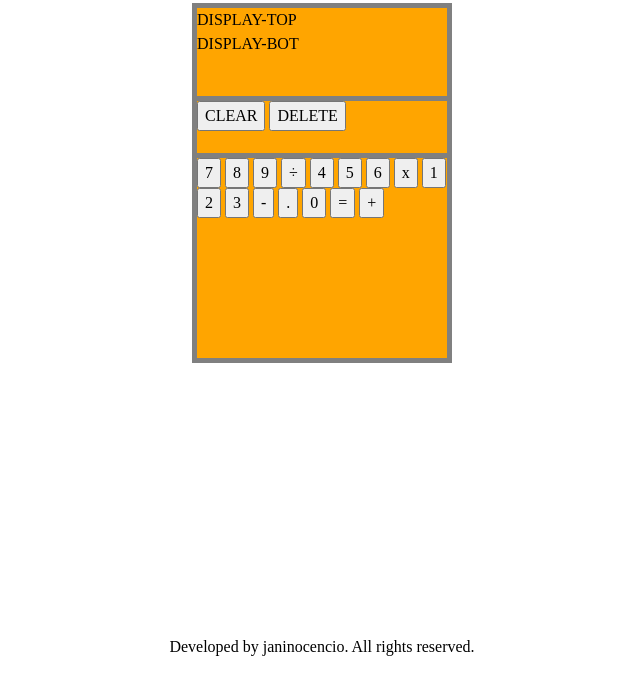
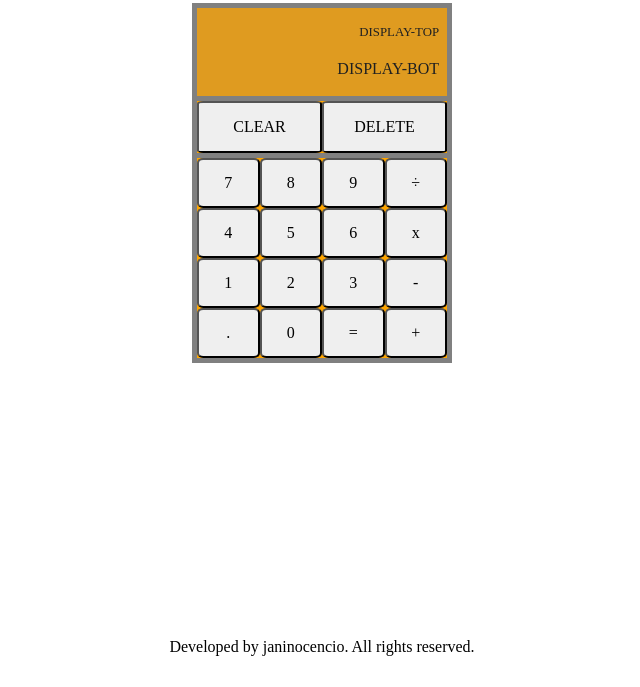
Before and after one commit to janinocencio/calculator, a plain HTML site: page index.html in a window 1280 px wide. Shown: the part 113-800 px from the top of the page, without its empty margins (318-958 px from the left). Drawn offline with Linux system fonts and the light colour scheme.

Commit message:
Style text display and buttons

```diff
--- a/css/style.css
+++ b/css/style.css
@@ -69,6 +69,19 @@ h1 {
     width: 100%;
     background: orange;
     margin-bottom: 5px;
+    display: flex;
+    flex-direction: column;
+    justify-content: space-evenly;
+    opacity: 75%;
+}
+
+.display > div {
+  text-align:right;
+  padding-right: 0.5rem;
+}
+
+#display-top > p {
+  font-size: 0.8rem;
 }
 
 .clr-del {
@@ -76,12 +89,33 @@ h1 {
     width: 100%;
     background: orange;
     margin-bottom: 5px;
+    display: flex;
+    justify-content: space-evenly;
+}
+
+.clr-del > button {
+  height: 100%;
+  width: 50%;
+  border-radius: 5%;
 }
 
 .num-operator {
-    height: 200px;
-    width: 100%;
-    background: orange;
+  height: 200px;
+  width: 100%;
+  background: orange;
+  display: flex;
+  flex-wrap: wrap;
+}
+
+.num-operator > button {
+  height: 25%;
+  width: 25%;
+  border-radius: 10%;
+}
+
+button:hover {
+  background: gray;
+  opacity: 80%;
 }
 
 .footer {
```
